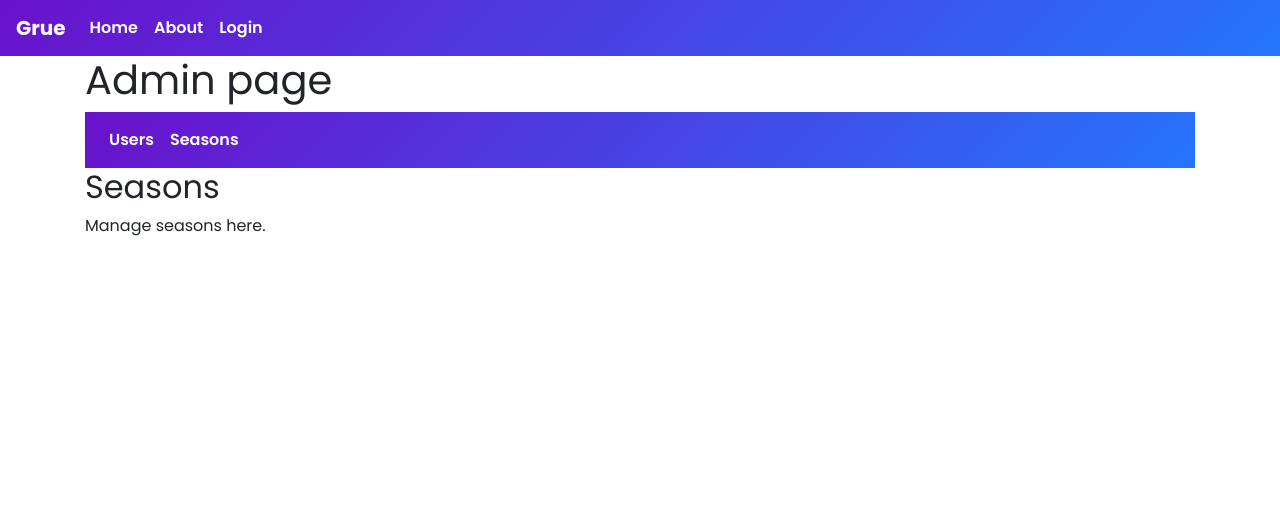
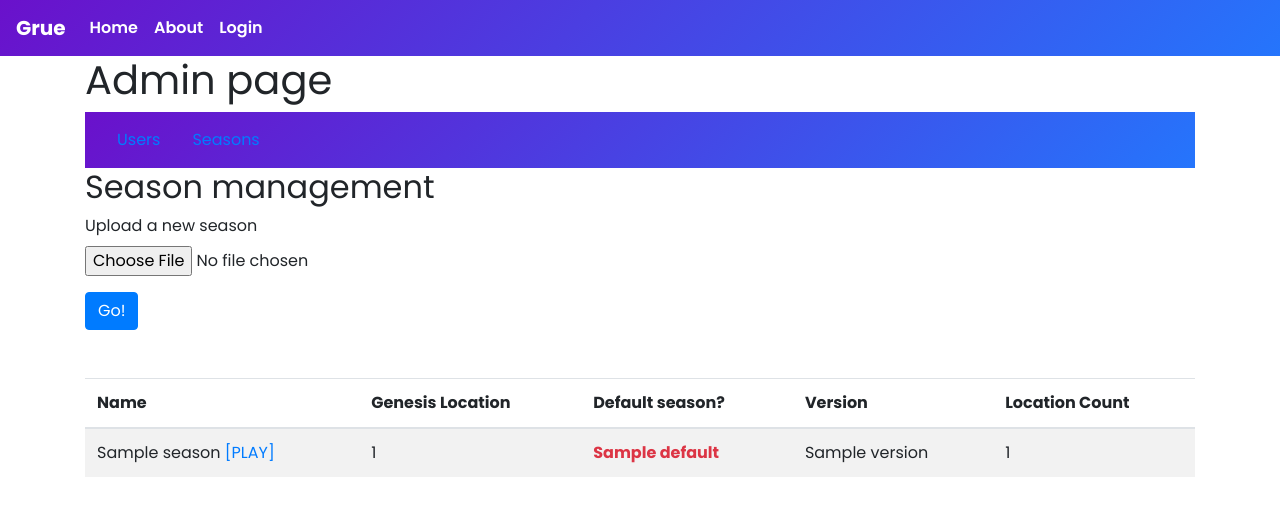
Before and after one commit to ItsMeEricV/grue, a Flask app: template app/templates/admin/admin_seasons.html in a window 1280 px wide. Shown: the top 516 px of the page. Run offline with Flask 3, Linux system fonts and the light colour scheme; the template is opened without the code that fills it: most values are stand-ins (such as "Sample title", 1, 10 or a date in 2020); some libraries are stand-ins or nearby versions.

Commit message:
DB session fix, file upload, admin page

```diff
--- a/app/navigation/nav.py
+++ b/app/navigation/nav.py
@@ -160,7 +160,6 @@ class Nav:
 
         Session = current_app.extensions["Session"]
         with Session.begin() as db_session:
-
             db_session.add(decision)
             for destination in destinations:
                 decision_destination = DecisionDestination(
--- a/app/templates/admin.html
+++ b/app/templates/admin.html
@@ -8,7 +8,7 @@
 
 <nav class="navbar navbar-expand-lg navbar-light bg-light">
 	<div class="collapse navbar-collapse" id="adminNavbar">
-		<ul class="navbar-nav mr-auto">
+		<ul class="nav nav-pills mr-auto">
 			<li class="nav-item {% if request.endpoint == 'admin.users' %}active{% endif %}">
 				<a class="nav-link" href="{{ url_for('admin.users') }}">Users</a>
 			</li>
--- a/app/templates/admin/admin_seasons.html
+++ b/app/templates/admin/admin_seasons.html
@@ -1,6 +1,45 @@
 {% extends "admin.html" %}
 
 {% block admin_content %}
-<h2>Seasons</h2>
-<p>Manage seasons here.</p>
+<h2>Season management</h2>
+
+<form action="{{ url_for('admin.upload_file') }}" method="post" enctype="multipart/form-data">
+	<div class="form-group">
+		<label for="file">Upload a new season</label>
+		<input type="file" class="form-control-file" id="file" name="file">
+	</div>
+	<button type="submit" class="btn btn-primary">Go!</button>
+</form>
+<br />
+<br />
+
+<table class="table table-striped">
+	<thead>
+		<tr>
+			<th>Name</th>
+			<th>Genesis Location</th>
+			<th>Default season?</th>
+			<th>Version</th>
+			<th>Location Count</th>
+		</tr>
+	</thead>
+	<tbody>
+		{% for season, location_count in seasons %}
+		<tr>
+			<td>{{ season.name }} <a href="{{ url_for('main.play', url_season_id=season.id) }}">[PLAY]</a></td>
+			<td>{{ season.genesis_location_id }}</td>
+			<td>
+				{% if season.default %}
+				<span class="text-danger font-weight-bold">{{ season.default }}</span>
+				{% else %}
+				{{ season.default }}
+				{% endif %}
+			</td>
+			<td>{{ season.version }}</td>
+			<td>{{ location_count }}</td>
+		</tr>
+		{% endfor %}
+	</tbody>
+</table>
+
 {% endblock %}
```
Also changed, not shown: app/blueprints/admin.py (+40 -3 lines), app/seasons/seasons.py (+31 -6 lines), app/templates/admin/admin_users.html (+22 -1 lines), app/users/users.py (+8 -7 lines).
